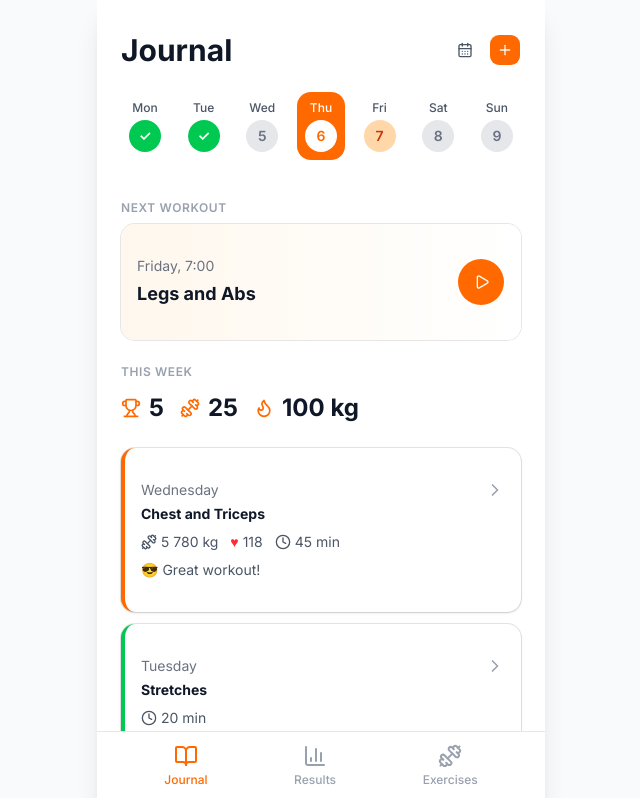
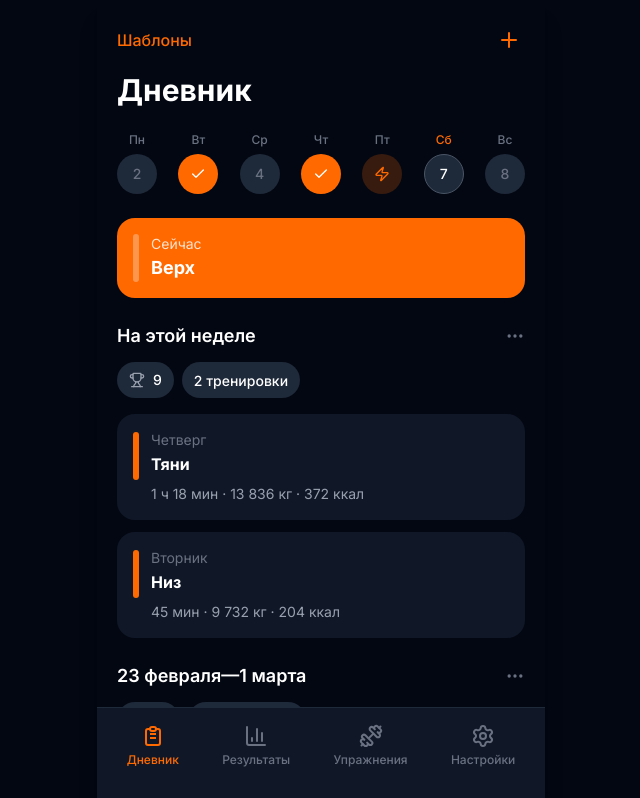
Before and after one commit to Tomasito133/FitSuperDuperApp, a Next.js app: page / in a window 1280 px wide. Shown: the top 798 px of the page, without its empty margins (319-959 px from the left). Built offline with nearby package versions, Linux system fonts and the light colour scheme.

Commit message:
Redesign Journal page in FitSession dark theme style

```diff
--- a/src/app/layout.tsx
+++ b/src/app/layout.tsx
@@ -16,7 +16,7 @@ export default function RootLayout({
 }>) {
   return (
     <html lang="en">
-      <body className={`${inter.className} bg-gray-50 min-h-screen`}>
+      <body className={`${inter.className} bg-gray-950 min-h-screen`}>
         {children}
       </body>
     </html>
--- a/src/app/page.tsx
+++ b/src/app/page.tsx
@@ -2,288 +2,264 @@
 
 import { useState } from "react";
 import Link from "next/link";
-import { Card, CardContent } from "@/components/ui/card";
-import { Button } from "@/components/ui/button";
-import { Badge } from "@/components/ui/badge";
-import {
-  CalendarDays,
-  Trophy,
-  Flame,
-  Clock,
-  ChevronRight,
-  Plus,
-  Dumbbell,
-  BarChart3,
-  BookOpen,
-  Play,
-} from "lucide-react";
+import { Plus, Trophy, Dumbbell, BarChart3, Settings, MoreHorizontal, Zap, Check, ChevronRight } from "lucide-react";
 
 // Типы данных
 interface Workout {
   id: string;
-  date: string;
+  dayName: string;
   name: string;
-  type: "strength" | "cardio" | "stretching";
   duration: string;
-  volume?: string;
-  calories?: number;
-  heartRate?: number;
-  emoji?: string;
-  note?: string;
+  volume: string;
+  calories: number;
+  muscleGroup: string;
 }
 
 interface DayStatus {
-  day: string;
+  shortName: string;
+  fullName: string;
   date: number;
-  status: "completed" | "planned" | "rest";
+  status: "completed" | "today" | "planned" | "rest";
+}
+
+interface WeekSection {
+  title: string;
+  trophyCount: number;
+  workoutsCount: number;
+  workouts: Workout[];
 }
 
 // Мок-данные
 const weekDays: DayStatus[] = [
-  { day: "Mon", date: 3, status: "completed" },
-  { day: "Tue", date: 4, status: "completed" },
-  { day: "Wed", date: 5, status: "rest" },
-  { day: "Thu", date: 6, status: "planned" },
-  { day: "Fri", date: 7, status: "planned" },
-  { day: "Sat", date: 8, status: "rest" },
-  { day: "Sun", date: 9, status: "rest" },
+  { shortName: "Пн", fullName: "Понедельник", date: 2, status: "rest" },
+  { shortName: "Вт", fullName: "Вторник", date: 3, status: "completed" },
+  { shortName: "Ср", fullName: "Среда", date: 4, status: "rest" },
+  { shortName: "Чт", fullName: "Четверг", date: 5, status: "completed" },
+  { shortName: "Пт", fullName: "Пятница", date: 6, status: "planned" },
+  { shortName: "Сб", fullName: "Суббота", date: 7, status: "today" },
+  { shortName: "Вс", fullName: "Воскресенье", date: 8, status: "rest" },
 ];
 
-const workouts: Workout[] = [
+const currentWorkout = {
+  label: "Сейчас",
+  name: "Верх",
+};
+
+const weekSections: WeekSection[] = [
+  {
+    title: "На этой неделе",
+    trophyCount: 9,
+    workoutsCount: 2,
+    workouts: [
       {
         id: "1",
-    date: "Wednesday",
-    name: "Chest and Triceps",
-    type: "strength",
-    duration: "45 min",
-    volume: "5 780 kg",
-    heartRate: 118,
-    emoji: "😎",
-    note: "Great workout!",
+        dayName: "Четверг",
+        name: "Тяни",
+        duration: "1 ч 18 мин",
+        volume: "13 836 кг",
+        calories: 372,
+        muscleGroup: "Тяга",
       },
       {
         id: "2",
-    date: "Tuesday",
-    name: "Stretches",
-    type: "stretching",
-    duration: "20 min",
+        dayName: "Вторник",
+        name: "Низ",
+        duration: "45 мин",
+        volume: "9 732 кг",
+        calories: 204,
+        muscleGroup: "Ноги",
+      },
+    ],
   },
   {
+    title: "23 февраля—1 марта",
+    trophyCount: 10,
+    workoutsCount: 2,
+    workouts: [
+      {
         id: "3",
-    date: "Monday",
-    name: "Cardio HIIT",
-    type: "cardio",
-    duration: "30 min",
-    calories: 440,
-    heartRate: 147,
+        dayName: "Воскресенье",
+        name: "Грудь и трицепс",
+        duration: "1 ч 5 мин",
+        volume: "11 240 кг",
+        calories: 320,
+        muscleGroup: "Грудь",
+      },
+      {
+        id: "4",
+        dayName: "Пятница",
+        name: "Спина и бицепс",
+        duration: "55 мин",
+        volume: "10 150 кг",
+        calories: 280,
+        muscleGroup: "Спина",
+      },
+    ],
   },
 ];
 
-const upcomingWorkout = {
-  name: "Legs and Abs",
-  time: "Friday, 7:00",
+export default function JournalPage() {
+  const [activeTab, setActiveTab] = useState("journal");
+
+  const getDayCircleStyle = (day: DayStatus) => {
+    switch (day.status) {
+      case "completed":
+        return "bg-orange-500 text-white";
+      case "planned":
+        return "bg-orange-500/20 text-orange-500";
+      case "today":
+        return "bg-gray-800 text-white border border-gray-600";
+      default:
+        return "bg-gray-800 text-gray-500";
+    }
   };
 
-// Цвета для типов тренировок
-const typeColors = {
-  strength: "border-l-orange-500",
-  cardio: "border-l-yellow-500",
-  stretching: "border-l-green-500",
+  const getDayIndicator = (day: DayStatus) => {
+    switch (day.status) {
+      case "completed":
+        return <Check className="w-4 h-4" />;
+      case "planned":
+        return <Zap className="w-4 h-4" />;
+      default:
+        return <span className="text-sm font-medium">{day.date}</span>;
+    }
   };
 
-const typeBadges = {
-  strength: "bg-orange-100 text-orange-700",
-  cardio: "bg-yellow-100 text-yellow-700",
-  stretching: "bg-green-100 text-green-700",
-};
+  return (
+    <div className="max-w-md mx-auto bg-gray-950 min-h-screen shadow-xl">
+      {/* Header */}
+      <header className="px-5 pt-6 pb-2">
+        {/* Templates row */}
+        <div className="flex items-center justify-between mb-4">
+          <span className="text-orange-500 font-medium text-base">Шаблоны</span>
+          <button className="w-8 h-8 flex items-center justify-center text-orange-500">
+            <Plus className="w-6 h-6" />
+          </button>
+        </div>
 
-export default function JournalPage() {
-  const [activeTab, setActiveTab] = useState("journal");
-  const [selectedDay, setSelectedDay] = useState("Thu");
+        {/* Title */}
+        <h1 className="text-3xl font-bold text-white mb-6">Дневник</h1>
 
-  return (
-    <div className="max-w-md mx-auto bg-white min-h-screen shadow-xl">
-      {/* Header */}
-      <header className="px-6 pt-8 pb-4">
-        <div className="flex items-center justify-between mb-6">
-          <h1 className="text-3xl font-bold text-gray-900">Journal</h1>
-          <div className="flex gap-2">
-            <Button variant="ghost" size="icon" className="text-gray-600">
-              <CalendarDays className="w-5 h-5" />
-            </Button>
-            <Button size="icon" className="bg-orange-500 hover:bg-orange-600">
-              <Plus className="w-5 h-5" />
-            </Button>
+        {/* Calendar Strip */}
+        <div className="flex justify-between items-center">
+          {weekDays.map((day) => (
+            <div key={day.shortName} className="flex flex-col items-center gap-1.5">
+              <span className={`text-xs font-medium ${day.status === "today" ? "text-orange-500" : "text-gray-500"}`}>
+                {day.shortName}
+              </span>
+              <div
+                className={`w-10 h-10 rounded-full flex items-center justify-center ${getDayCircleStyle(day)}`}
+              >
+                {getDayIndicator(day)}
               </div>
             </div>
-
-        {/* Calendar Strip */}
-        <div className="flex justify-between items-center mb-6">
-          {weekDays.map((day) => (
-            <button
-              key={day.day}
-              onClick={() => setSelectedDay(day.day)}
-              className={`flex flex-col items-center gap-1 p-2 rounded-xl transition-all ${
-                selectedDay === day.day
-                  ? "bg-orange-500 text-white"
-                  : "text-gray-600 hover:bg-gray-100"
-              }`}
-            >
-              <span className="text-xs font-medium">{day.day}</span>
-              <div
-                className={`w-8 h-8 rounded-full flex items-center justify-center text-sm font-semibold ${
-                  day.status === "completed"
-                    ? selectedDay === day.day
-                      ? "bg-white text-orange-500"
-                      : "bg-green-500 text-white"
-                    : day.status === "planned"
-                    ? selectedDay === day.day
-                      ? "bg-white text-orange-500"
-                      : "bg-orange-200 text-orange-700"
-                    : "bg-gray-200 text-gray-500"
-                }`}
-              >
-                {day.status === "completed" ? "✓" : day.date}
-              </div>
-            </button>
           ))}
         </div>
       </header>
 
       {/* Main Content */}
-      <main className="px-6 pb-24">
-        {/* Next Workout */}
-        <section className="mb-6">
-          <p className="text-xs font-semibold text-gray-400 uppercase tracking-wider mb-2">
-            NEXT WORKOUT
-          </p>
-          <Card className="border-orange-200 bg-gradient-to-r from-orange-50 to-white">
-            <CardContent className="p-4">
-              <div className="flex items-center justify-between">
+      <main className="px-5 pb-28 pt-4">
+        {/* Current Workout Button */}
+        <Link href="/workout" className="block mb-6">
+          <div className="bg-orange-500 rounded-2xl p-4 flex items-center gap-3">
+            <div className="w-1.5 h-12 bg-white/30 rounded-full" />
             <div>
-                  <p className="text-sm text-gray-500 mb-1">{upcomingWorkout.time}</p>
-                  <h3 className="text-lg font-bold text-gray-900">{upcomingWorkout.name}</h3>
-                </div>
-                <Link href="/workout">
-                  <Button
-                    size="icon"
-                    className="bg-orange-500 hover:bg-orange-600 h-12 w-12 rounded-full"
-                  >
-                    <Play className="w-5 h-5 ml-0.5" />
-                  </Button>
-                </Link>
-              </div>
-            </CardContent>
-          </Card>
-        </section>
-
-        {/* This Week Summary */}
-        <section className="mb-6">
-          <p className="text-xs font-semibold text-gray-400 uppercase tracking-wider mb-3">
-            THIS WEEK
-          </p>
-          <div className="flex gap-4">
-            <div className="flex items-center gap-2">
-              <Trophy className="w-5 h-5 text-orange-500" />
-              <span className="text-2xl font-bold text-gray-900">5</span>
-            </div>
-            <div className="flex items-center gap-2">
-              <Dumbbell className="w-5 h-5 text-orange-500" />
-              <span className="text-2xl font-bold text-gray-900">25</span>
-            </div>
-            <div className="flex items-center gap-2">
-              <Flame className="w-5 h-5 text-orange-500" />
-              <span className="text-2xl font-bold text-gray-900">100 kg</span>
+              <p className="text-white/80 text-sm">{currentWorkout.label}</p>
+              <p className="text-white font-bold text-lg">{currentWorkout.name}</p>
             </div>
           </div>
-        </section>
+        </Link>
 
-        {/* Recent Workouts */}
-        <section>
-          <div className="space-y-3">
-            {workouts.map((workout) => (
-              <Card
-                key={workout.id}
-                className={`border-l-4 ${typeColors[workout.type]} shadow-sm hover:shadow-md transition-shadow cursor-pointer`}
-              >
-                <CardContent className="p-4">
-                  <div className="flex items-start justify-between">
-                    <div className="flex-1">
-                      <p className="text-sm text-gray-500 mb-1">{workout.date}</p>
-                      <h4 className="font-bold text-gray-900 mb-2">{workout.name}</h4>
-
-                      <div className="flex items-center gap-3 text-sm text-gray-600">
-                        {workout.volume && (
-                          <span className="flex items-center gap-1">
-                            <Dumbbell className="w-4 h-4" />
-                            {workout.volume}
-                          </span>
-                        )}
-                        {workout.heartRate && (
-                          <span className="flex items-center gap-1">
-                            <span className="text-red-500">♥</span>
-                            {workout.heartRate}
-                          </span>
-                        )}
-                        {workout.calories && (
-                          <span className="flex items-center gap-1">
-                            <Flame className="w-4 h-4 text-orange-500" />
-                            {workout.calories} cal
-                          </span>
-                        )}
-                        <span className="flex items-center gap-1">
-                          <Clock className="w-4 h-4" />
-                          {workout.duration}
-                        </span>
+        {/* Week Sections */}
+        {weekSections.map((section, sectionIndex) => (
+          <section key={sectionIndex} className="mb-6">
+            {/* Section Header */}
+            <div className="flex items-center justify-between mb-3">
+              <h2 className="text-white text-lg font-semibold">{section.title}</h2>
+              <button className="text-gray-500">
+                <MoreHorizontal className="w-5 h-5" />
+              </button>
             </div>
 
-                      {workout.note && (
-                        <p className="mt-2 text-sm text-gray-600">
-                          {workout.emoji} {workout.note}
-                        </p>
-                      )}
+            {/* Stats */}
+            <div className="flex gap-2 mb-4">
+              <div className="bg-gray-800 rounded-full px-3 py-1.5 flex items-center gap-2">
+                <Trophy className="w-4 h-4 text-gray-400" />
+                <span className="text-white text-sm font-medium">{section.trophyCount}</span>
+              </div>
+              <div className="bg-gray-800 rounded-full px-3 py-1.5">
+                <span className="text-white text-sm font-medium">{section.workoutsCount} тренировки</span>
+              </div>
             </div>
 
-                    <ChevronRight className="w-5 h-5 text-gray-400" />
+            {/* Workout Cards */}
+            <div className="space-y-3">
+              {section.workouts.map((workout) => (
+                <div
+                  key={workout.id}
+                  className="bg-gray-900 rounded-2xl p-4 flex items-start gap-3"
+                >
+                  <div className="w-1.5 h-12 bg-orange-500 rounded-full shrink-0 mt-0.5" />
+                  <div className="flex-1 min-w-0">
+                    <p className="text-gray-500 text-sm mb-0.5">{workout.dayName}</p>
+                    <h3 className="text-white font-bold text-base mb-2">{workout.name}</h3>
+                    <p className="text-gray-400 text-sm">
+                      {workout.duration} · {workout.volume} · {workout.calories} ккал
+                    </p>
                   </div>
-                </CardContent>
-              </Card>
+                </div>
               ))}
             </div>
           </section>
+        ))}
       </main>
 
       {/* Bottom Navigation */}
-      <nav className="fixed bottom-0 left-0 right-0 max-w-md mx-auto bg-white border-t border-gray-200 px-6 py-3">
+      <nav className="fixed bottom-0 left-0 right-0 max-w-md mx-auto bg-gray-900 border-t border-gray-800 px-2 pt-2 pb-6">
         <div className="flex justify-around items-center">
           <button
             onClick={() => setActiveTab("journal")}
-            className={`flex flex-col items-center gap-1 ${
-              activeTab === "journal" ? "text-orange-500" : "text-gray-400"
+            className={`flex flex-col items-center gap-1 py-2 px-3 ${
+              activeTab === "journal" ? "text-orange-500" : "text-gray-500"
             }`}
           >
-            <BookOpen className="w-6 h-6" />
-            <span className="text-xs font-medium">Journal</span>
+            <svg className="w-6 h-6" viewBox="0 0 24 24" fill="none" stroke="currentColor" strokeWidth="2">
+              <path d="M9 5H7a2 2 0 00-2 2v12a2 2 0 002 2h10a2 2 0 002-2V7a2 2 0 00-2-2h-2" />
+              <rect x="9" y="3" width="6" height="4" rx="2" />
+              <path d="M9 14h6" />
+              <path d="M9 10h6" />
+            </svg>
+            <span className="text-xs font-medium">Дневник</span>
           </button>
 
           <button
             onClick={() => setActiveTab("results")}
-            className={`flex flex-col items-center gap-1 ${
-              activeTab === "results" ? "text-orange-500" : "text-gray-400"
+            className={`flex flex-col items-center gap-1 py-2 px-3 ${
+              activeTab === "results" ? "text-orange-500" : "text-gray-500"
             }`}
           >
             <BarChart3 className="w-6 h-6" />
-            <span className="text-xs font-medium">Results</span>
+            <span className="text-xs font-medium">Результаты</span>
           </button>
 
           <button
             onClick={() => setActiveTab("exercises")}
-            className={`flex flex-col items-center gap-1 ${
-              activeTab === "exercises" ? "text-orange-500" : "text-gray-400"
+            className={`flex flex-col items-center gap-1 py-2 px-3 ${
+              activeTab === "exercises" ? "text-orange-500" : "text-gray-500"
             }`}
           >
             <Dumbbell className="w-6 h-6" />
-            <span className="text-xs font-medium">Exercises</span>
+            <span className="text-xs font-medium">Упражнения</span>
+          </button>
+
+          <button
+            onClick={() => setActiveTab("settings")}
+            className={`flex flex-col items-center gap-1 py-2 px-3 ${
+              activeTab === "settings" ? "text-orange-500" : "text-gray-500"
+            }`}
+          >
+            <Settings className="w-6 h-6" />
+            <span className="text-xs font-medium">Настройки</span>
           </button>
         </div>
       </nav>
```
Also changed, not shown: src/app/workout/page.tsx (+22 -22 lines). Lines whose indentation alone changed are shown as unchanged.
